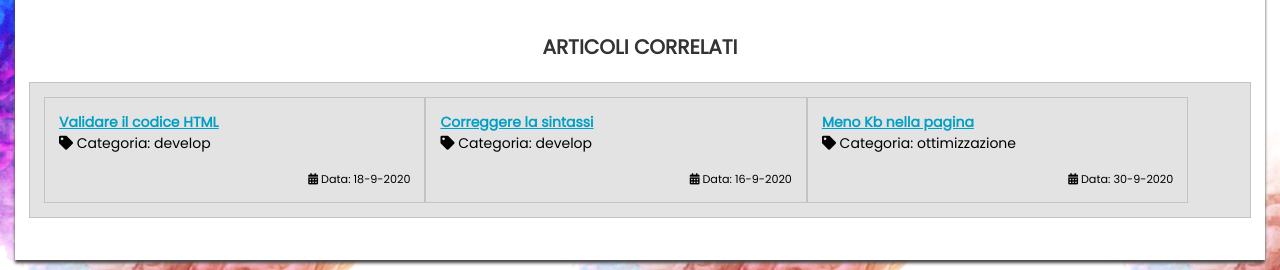
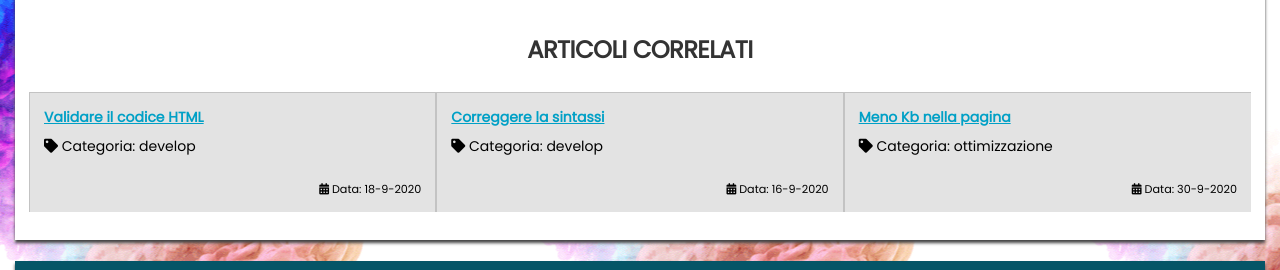
Before and after one commit to NamelessKing/epicode-S5-L1-Responsive_Layout, a plain HTML site: page base_di_partenza/index.html in a window 1280 px wide. Shown: the part 1216-1486 px from the top of the page. Drawn offline with Linux system fonts and the light colour scheme.

Commit message:
desktop version ok

```diff
--- a/base_di_partenza/assets/css/style.css
+++ b/base_di_partenza/assets/css/style.css
@@ -232,28 +232,6 @@ aside div p:last-child {
   text-align: right;
 }
 
-/* Desktop: articoli correlati uno di fianco all'altro con titolo centrato sopra */
-@media (min-width: 1200px) {
-  aside {
-    display: flex;
-    flex-direction: column;
-    align-items: stretch;
-  }
-  aside h2 {
-    text-align: center;
-    margin-bottom: 1em;
-    width: 100%;
-  }
-  .aside-articles {
-    display: flex;
-    width: 100%;
-  }
-  .aside-articles > div {
-    width: 32%;
-    margin-bottom: 0;
-  }
-}
-
 /* FOOTER */
 footer {
   background: rgb(53, 53, 53);
@@ -326,3 +304,58 @@ footer a {
     border-radius: 3px;
   }
 }
+
+/* Desktop: articoli correlati uno di fianco all'altro, titolo centrato sopra */
+@media (min-width: 1200px) {
+  aside {
+    display: flex;
+    flex-direction: column;
+    align-items: stretch;
+  }
+  aside h2 {
+    text-align: center;
+    margin-bottom: 1em;
+    width: 100%;
+    font-size: 2.4rem;
+    font-weight: bold;
+    letter-spacing: -0.02em;
+  }
+  aside > div {
+    display: flex;
+    flex-direction: column;
+    justify-content: space-between;
+    width: 33.3333%;
+    margin-bottom: 0;
+    margin-right: 0;
+    border-right: 1px solid #c3c3c3;
+    border-bottom: none;
+  }
+  aside > div:last-child {
+    border-right: none;
+  }
+  /* Raggruppa i div in una riga */
+  aside {
+    flex-direction: column;
+  }
+  aside > div {
+    float: left;
+  }
+  aside > div {
+    min-height: 120px;
+  }
+  aside > div {
+    box-sizing: border-box;
+  }
+  aside > div {
+    margin-right: 0;
+  }
+  /* Contenitore per i div */
+  aside {
+    display: block;
+    overflow: hidden;
+  }
+  aside > div {
+    float: left;
+    width: 33.3333%;
+  }
+}
--- a/base_di_partenza/index.html
+++ b/base_di_partenza/index.html
@@ -185,7 +185,7 @@
 
       <aside>
         <h2>Articoli correlati</h2>
-        <div class="aside-articles">
+
         <div>
           <a
             href="post2.html"
@@ -215,7 +215,6 @@
           <p><i class="fas fa-tag"></i> Categoria: ottimizzazione</p>
           <p><i class="fas fa-calendar-alt"></i> Data: 30-9-2020</p>
         </div>
-        </div>
       </aside>
     </main>
 
@@ -225,7 +224,9 @@
       <p>Blog Epicode &copy;2021</p>
       <address>
         Testata online di Mario Rossi, registrata con prot. n.213/2018 - via
-        Luigi Einaudi 2 - Milano. P.IVA 00112233.
+        Luigi Einaudi
+        <br />
+        2 - Milano. P.IVA 00112233.
         <a
           href="mailto:info@epicode.school"
           title="contattami per informazioni/lavoro/privacy"
```
Lines whose indentation alone changed are shown as unchanged.
